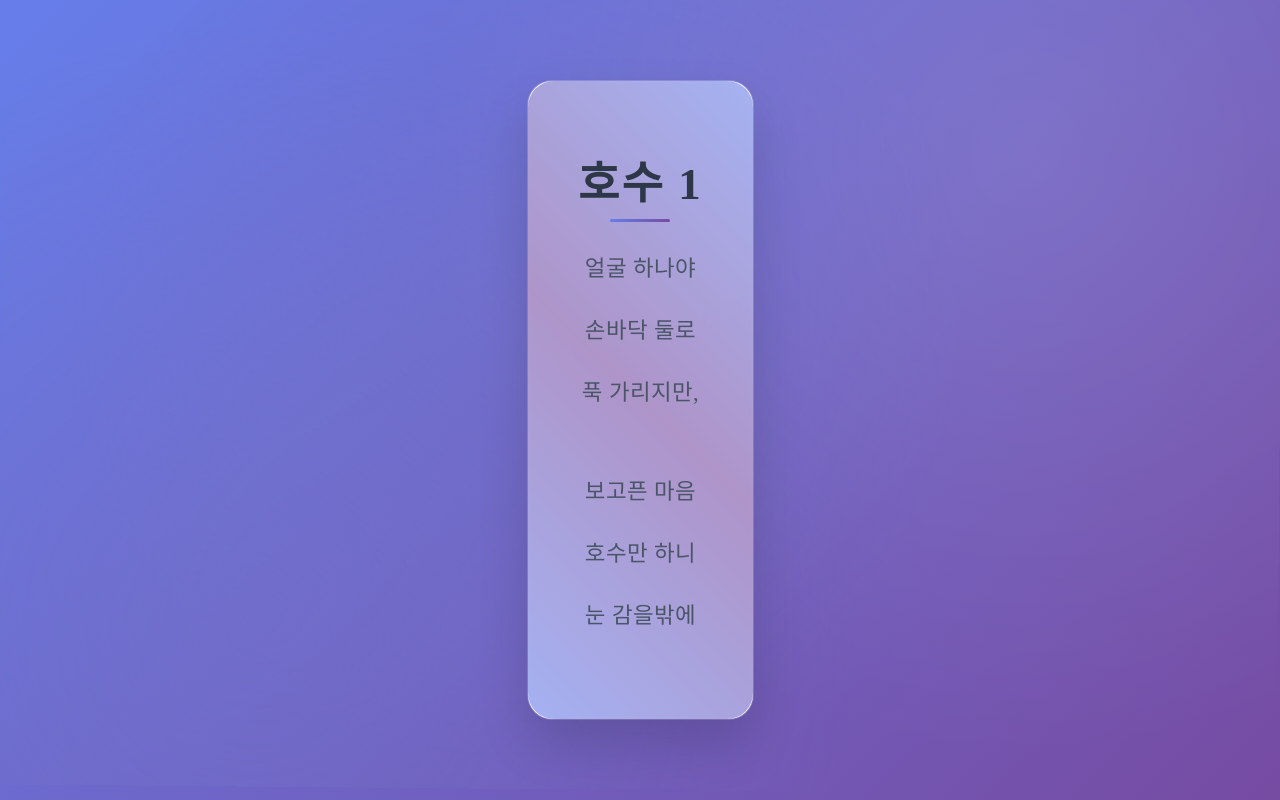
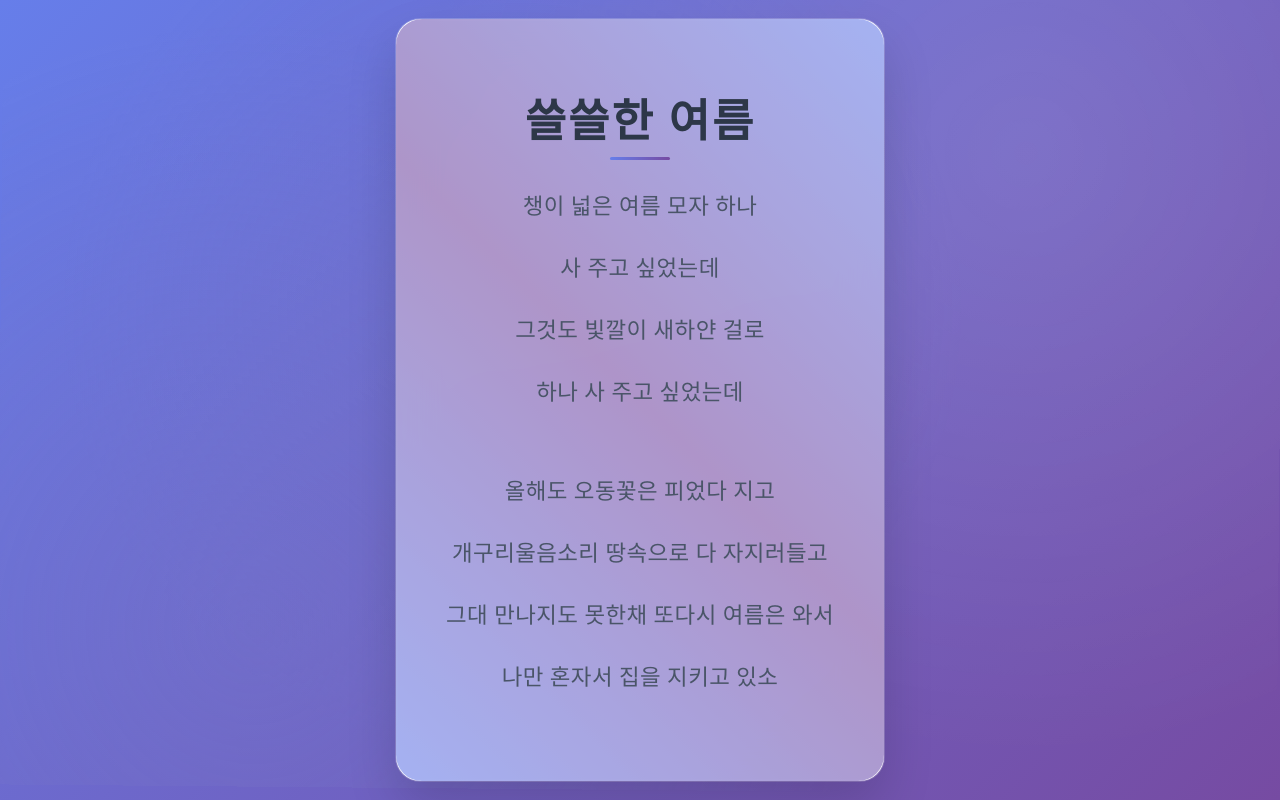
Before and after one commit to juonuooun/myweb, a plain HTML site: page index.html in a window 1280 px wide. Drawn offline with Linux system fonts and the light colour scheme.

Commit message:
Update index.html

```diff
--- a/index.html
+++ b/index.html
@@ -208,7 +208,7 @@
         }
     }
 
-    /* 반응형 애니메이션 */
+
     @media (prefers-reduced-motion: reduce) {
         *, *::before, *::after {
             animation: none !important;
@@ -219,17 +219,19 @@
 </head>
 <body>
     <div class="poem-container">
-        <h1>호수 1</h1>
+        <h1>쓸쓸한 여름</h1>
         <div class="poem-content">
-            <p>얼굴 하나야</p>
-            <p>손바닥 둘로</p>
-            <p>푹 가리지만,</p>
+            <p>챙이 넓은 여름 모자 하나</p>
+            <p>사 주고 싶었는데</p>
+            <p>그것도 빛깔이 새하얀 걸로</p>
+            <p>하나 사 주고 싶었는데</p>
 
             <div class="stanza-break"></div>
 
-            <p>보고픈 마음</p>
-            <p>호수만 하니</p>
-            <p>눈 감을밖에</p>
+            <p>올해도 오동꽃은 피었다 지고</p>
+            <p>개구리울음소리 땅속으로 다 자지러들고</p>
+            <p>그대 만나지도 못한채 또다시 여름은 와서</p>
+            <p>나만 혼자서 집을 지키고 있소</p>
         </div>
     </div>
 </body>
```
